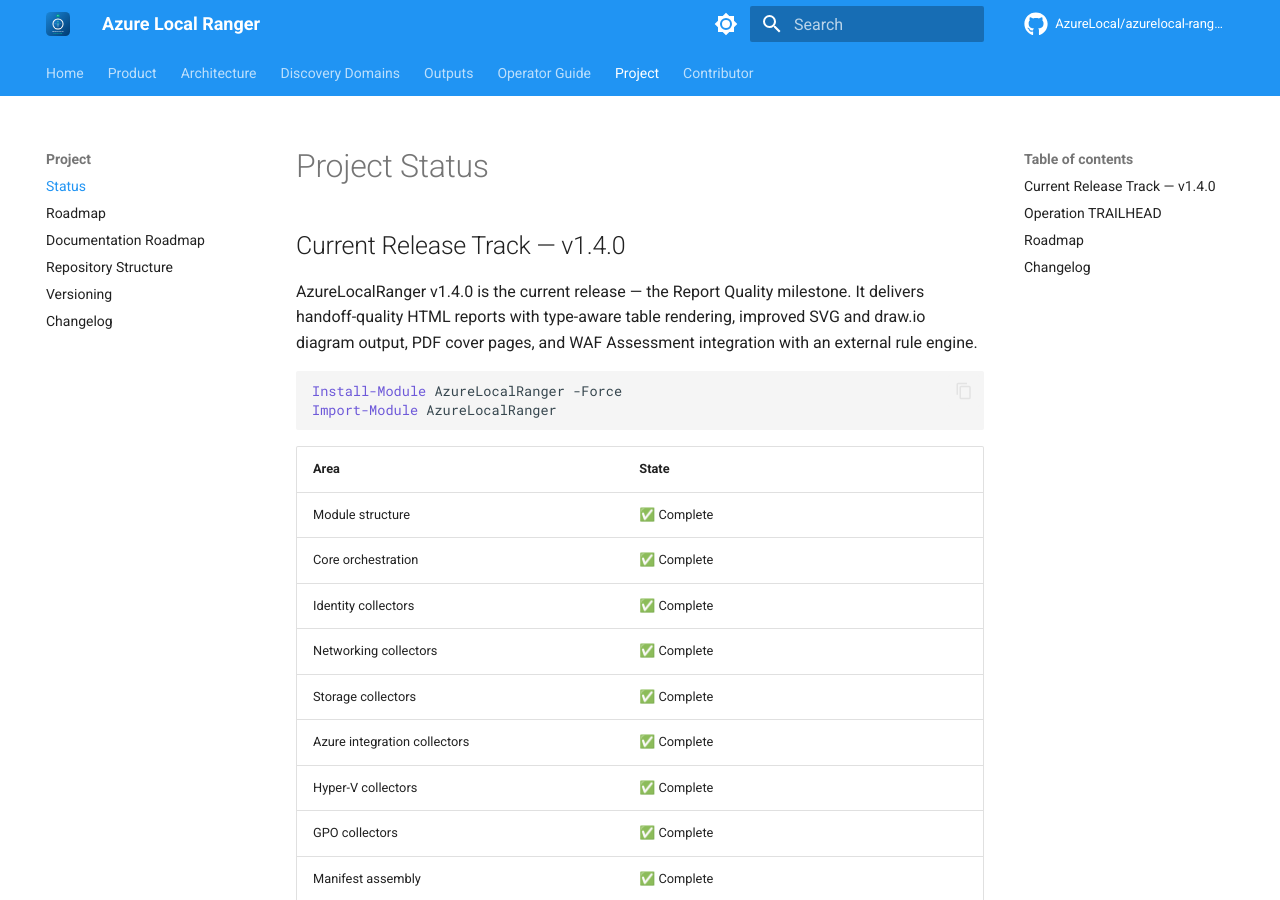
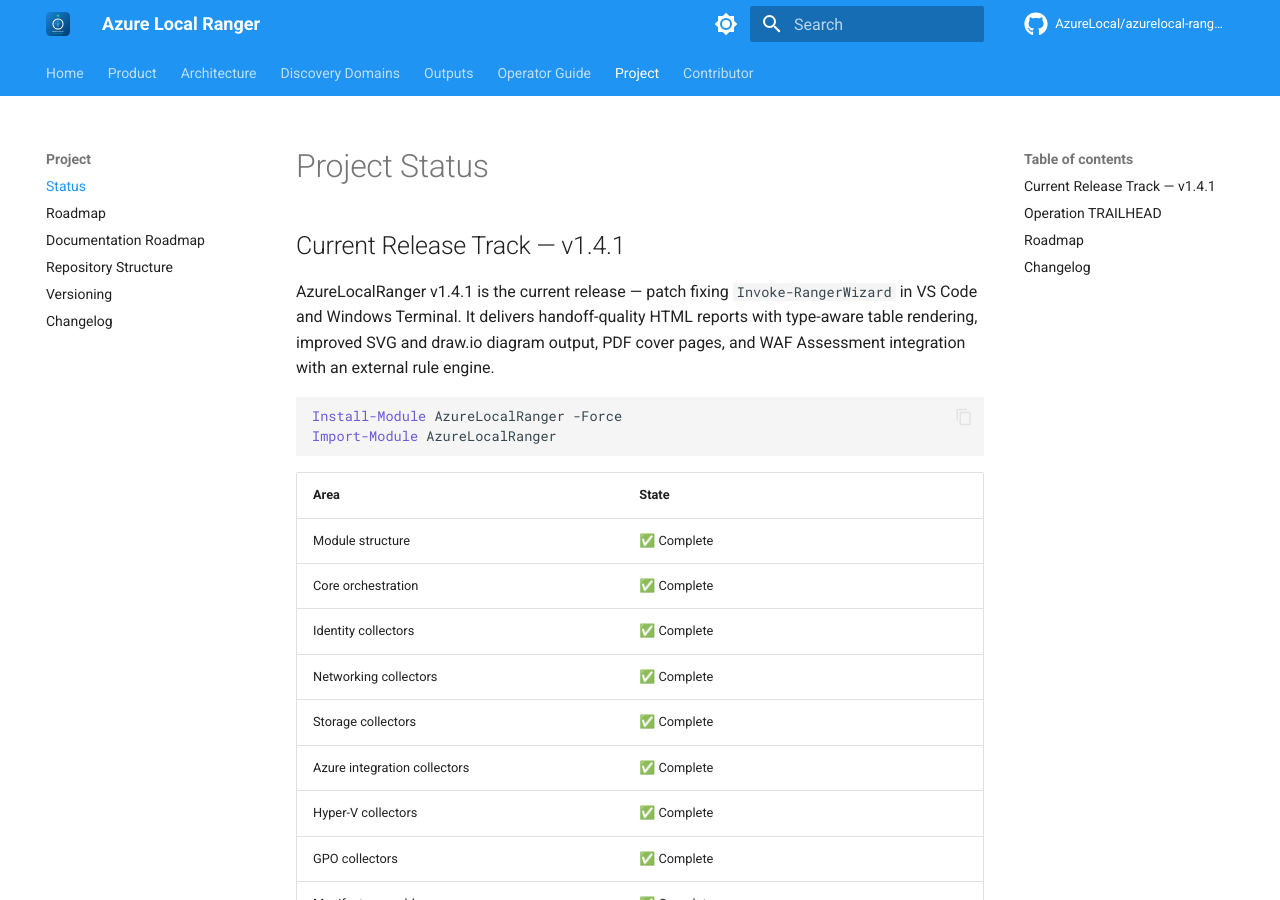
Before and after one commit to AzureLocal/azurelocal-ranger, an MkDocs documentation site: the page built from docs/project/status.md, in a window 1280 px wide and 900 px high. Built offline with MkDocs 1.6.1 and Material for MkDocs 9.7.7, drawn with Linux system fonts in a browser that asks for light colours; comment, search, counter and statistics services are not loaded.

Commit message:
fix: v1.4.1 — Invoke-RangerWizard interactive gate (#180)
Removes [Console]::IsInputRedirected check from Test-RangerInteractivePromptAvailable;
gates on [Environment]::UserInteractive only so the wizard works in VS Code terminal
and Windows Terminal. Two regression tests added to Config.Tests.ps1.

Also removes the release trigger from deploy-docs.yml — GitHub Pages environment
protection rules only allow deployments from main, making the release-triggered
deploy always fail. Docs are already deployed when commits land on main.

Co-Authored-By: Claude Sonnet 4.6 <noreply@anthropic.com>

````diff
--- a/docs/project/status.md
+++ b/docs/project/status.md
@@ -1,8 +1,8 @@
 # Project Status
 
-## Current Release Track — v1.4.0
+## Current Release Track — v1.4.1
 
-AzureLocalRanger v1.4.0 is the current release — the Report Quality milestone. It delivers handoff-quality HTML reports with type-aware table rendering, improved SVG and draw.io diagram output, PDF cover pages, and WAF Assessment integration with an external rule engine.
+AzureLocalRanger v1.4.1 is the current release — patch fixing `Invoke-RangerWizard` in VS Code and Windows Terminal. It delivers handoff-quality HTML reports with type-aware table rendering, improved SVG and draw.io diagram output, PDF cover pages, and WAF Assessment integration with an external rule engine.
 
 ```powershell
 Install-Module AzureLocalRanger -Force
@@ -10,7 +10,7 @@ Import-Module AzureLocalRanger
 ```
 
 | Area | State |
-|---|---|
+| --- | --- |
 | Module structure | ✅ Complete |
 | Core orchestration | ✅ Complete |
 | Identity collectors | ✅ Complete |
````
Also changed, not shown: CHANGELOG.md (+6 -0 lines), 3 other files.
